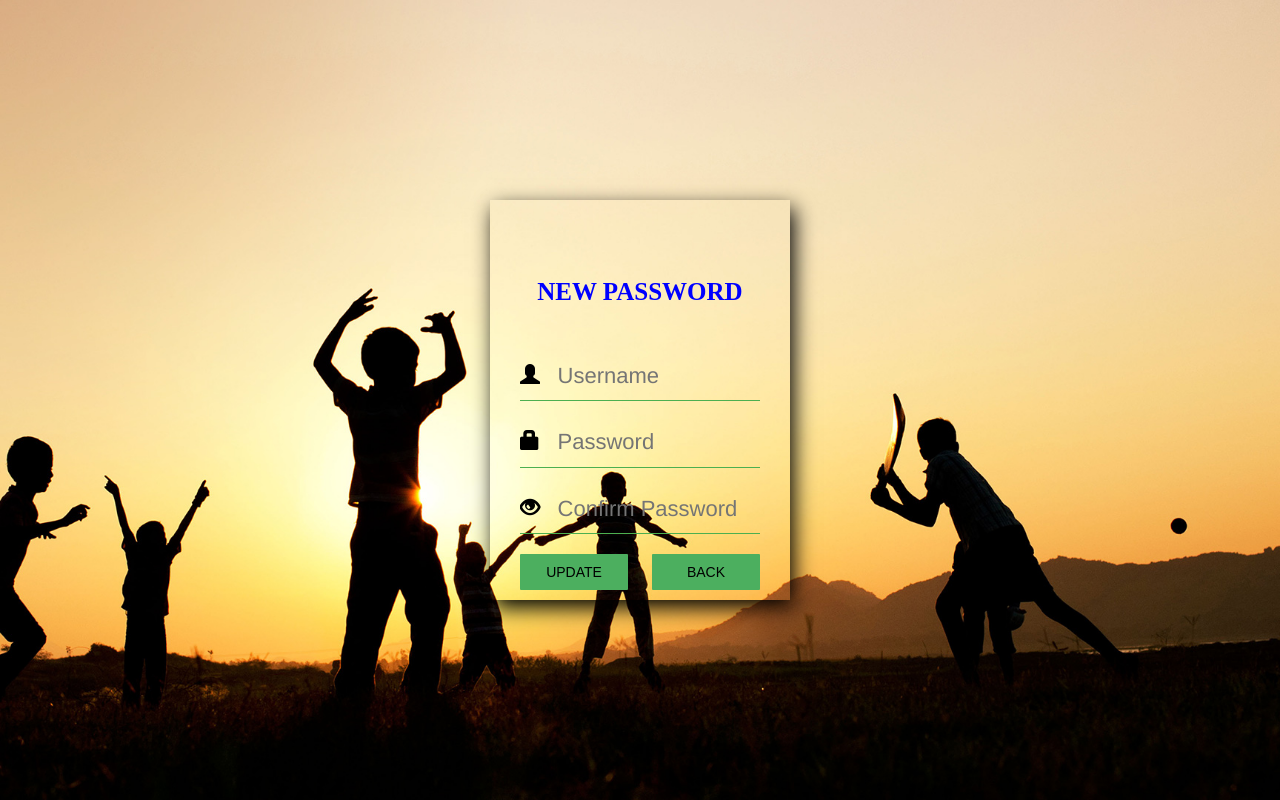
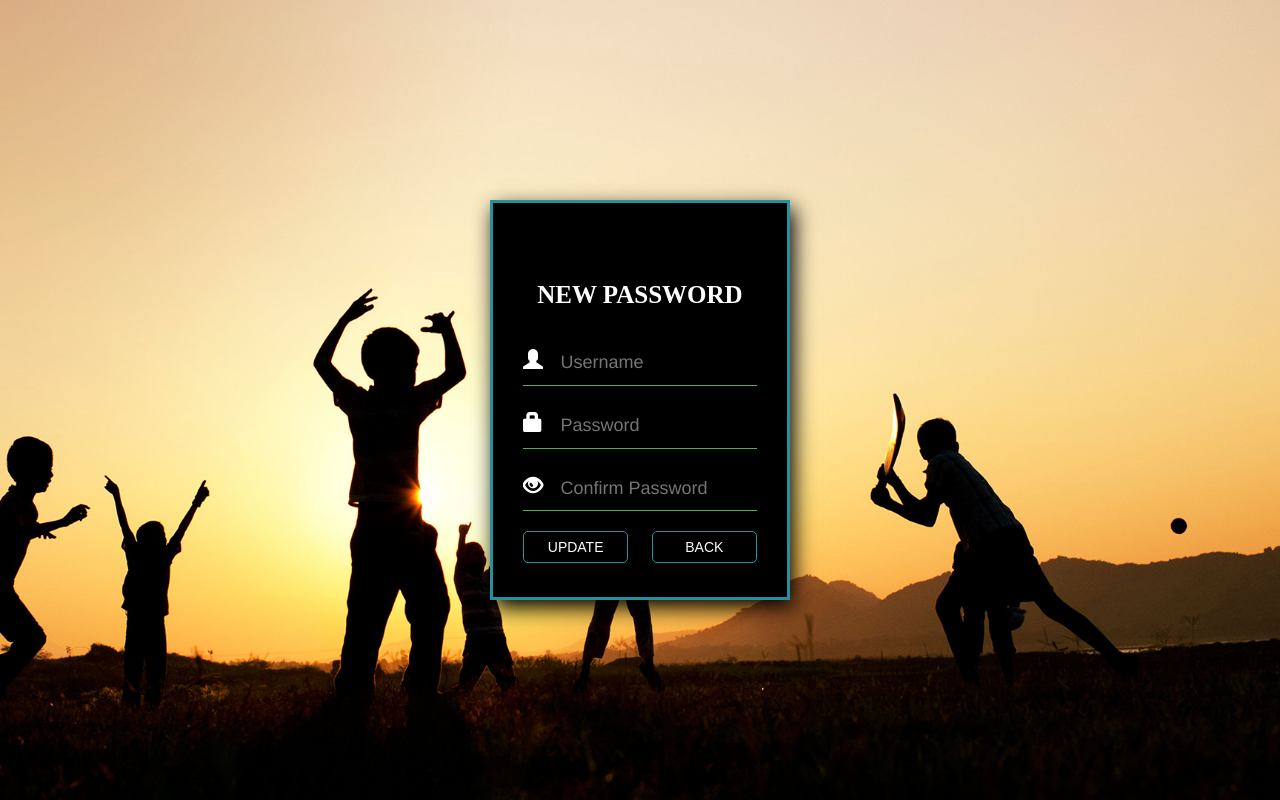
Before and after one commit to Souvik-Bhattacharyya/test-for-kids, a plain HTML site: page forgot/Forget pass.html in a window 1280 px wide. Drawn offline with nearby package versions, Linux system fonts and the light colour scheme.

Commit message:
Update Forgot.css

```diff
--- a/forgot/Forgot.css
+++ b/forgot/Forgot.css
@@ -17,31 +17,42 @@ body
   width: 300px;
   height:400px;
   position: absolute;
+  border: 3px solid #2490A0;
   top: 50%;
   left: 50%;
   transform: translate(-50%,-50%);
   padding :60px 30px;
   box-sizing : border-box;
   box-shadow : 4px 8px 20px #000;
+  background: #000;
 }
 .login-box h1
 {
     font-weight : bold;
   font-size: 25px;
-    color : blue;
+    color : #fff;
     text-align : center;
-  margin-bottom : 8%;
-  margin-top : 0;
+  margin-bottom : 2%;
+  margin-top : 0%;
   padding: 18px 0;
     font-family : Courgette;
 }
 
+.login-box img
+{
+  width: 100px;
+  height: 100px;
+  border-radius: 50%;
+  position: absolute;
+  top: -50px;
+  left: calc(50% - 50px);
+}
 
 .textbox
 {
   width: 100%;
   overflow: hidden;
-  color: red;
+  color: #fff;
   font-size: 20px;
   padding: 8px 0;
   margin: 8px 0;
@@ -51,7 +62,7 @@ body
 
 .textbox i
 {
-  color : #000;
+  color : #fff;
 }
 
 .textbox input
@@ -59,17 +70,17 @@ body
   border :none;
   outline: none;
   background:none;
-  font-size: 22px;
+  font-size: 18px;
   width: 80%;
   margin: 0 10px;
 }
 
 .button1
 {
-  border-radius: 1px;
-  background: #4caf5f;
-  border: solid #4caf5f;
-  color: black;
+  border-radius: 5px;
+  background: none;
+  border: 1px solid #2490A0;
+  color: #fff;
   text-align: center;
   font-size: 14px;
   padding: 5px;
@@ -123,10 +134,10 @@ body
 }
 .button2
 {
-  border-radius: 1px;
-  background: #4caf5f;
-  border: solid #4caf5f;
-  color: black;
+  border-radius: 5px;
+  background: none;
+  border: 1px solid #2490A0;
+  color: #fff;
   text-align: center;
   font-size: 14px;
   padding: 5px;
```
